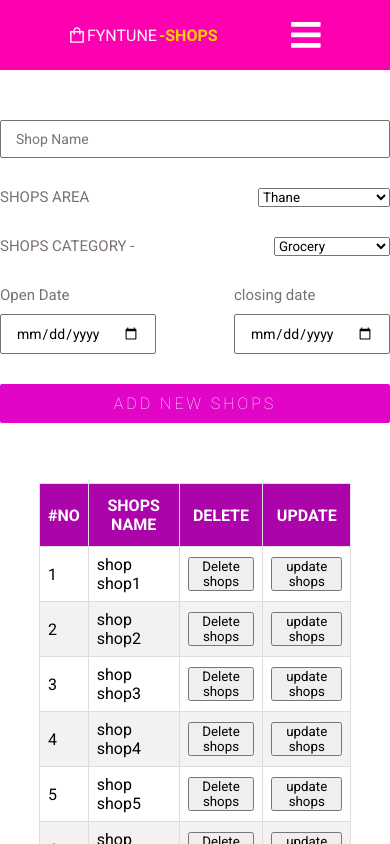
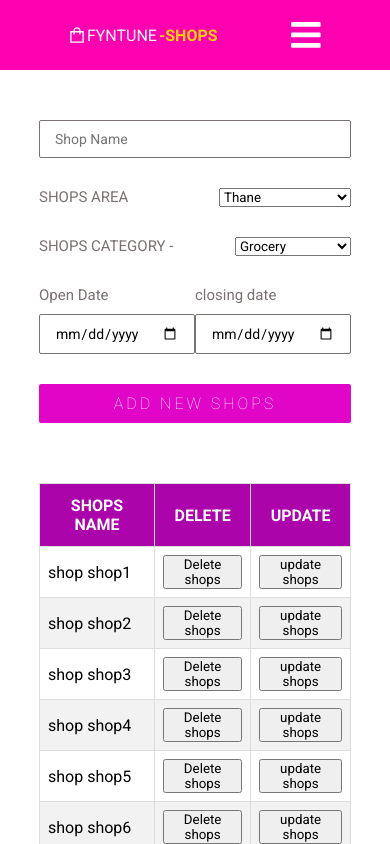
Before and after one commit to Imran-2022/FYNTUNE-SHOPS, a React (Create React App) app: page /add-shops in a window 390 px wide. Shown: the top 844 px of the page. Built offline with nearby package versions, Linux system fonts and the light colour scheme.

Commit message:
add media query

```diff
--- a/src/components/addShops/AddShops.css
+++ b/src/components/addShops/AddShops.css
@@ -199,3 +199,8 @@ body {
     margin-top: 50px;
     margin-bottom: 50px;
 }
+@media (max-width: 600px) {
+    .shopIDlist{
+        display: none;
+    }
+}
--- a/src/components/addShops/AddShops.js
+++ b/src/components/addShops/AddShops.js
@@ -26,7 +26,7 @@ const AddShops = () => {
     });
     return (
         <>
-            <form className="form" onSubmit={handleSubmit(onSubmit)} style={{ display: "flex", gap: "20px" }}>
+            <form className="form" onSubmit={handleSubmit(onSubmit)} style={{ display: "flex", gap: "20px" ,width:"80%",margin:"auto"}}>
                 <input placeholder="Shop Name" {...register("shop_name", { required: true })} autoComplete="off" />
                 {errors.shop_name && <p>This field is required</p>}
                 <input type="hidden" defaultValue={storeLength.length + 1} {...register("shop_id")} autoComplete="off" readOnly />
--- a/src/components/addShops/ShopsList.js
+++ b/src/components/addShops/ShopsList.js
@@ -25,7 +25,7 @@ const ShopsList = () => {
             <table id="customers">
                 <thead>
                     <tr>
-                        <th>#NO</th>
+                        <th className="shopIDlist">#NO</th>
                         <th>SHOPS NAME</th>
                         <th>DELETE</th>
                         <th>UPDATE</th>
@@ -39,7 +39,7 @@ const ShopsList = () => {
 
                             return (
                                 <tr key={idx}>
-                                    <td>{shop_id}</td>
+                                    <td className="shopIDlist">{shop_id}</td>
                                     <td>{shop_name}</td>
                                     <td><button onClick={() => dispatch(shopsD(shop_id))}>Delete shops </button></td>
                                     <td><button onClick={() => shopsUU(shop_id)}>update shops </button></td>
--- a/src/components/home/Home.js
+++ b/src/components/home/Home.js
@@ -46,7 +46,7 @@ const Home = () => {
     return (
         <div style={{ width:"80%",margin:"auto",marginTop:"50px" }}>
             <p style={{ marginBottom:"15px",fontSize: '20px',fontWeight:"bold",color:"rgb(71 57 57 / 71%)"}}>length of the shops {storeLength.length}</p>
-            <div style={{ display: 'flex', gap: "10px",flexWrap:"wrap" }}>
+            <div style={{ display: 'flex', gap: "10px",flexWrap:"wrap" , marginBottom:"20px"}}>
                 <div className="catagories py-5 ms-5">
                     <label for="blood">Choose a Area : &nbsp;</label>
                     <select id="blood" name="bloodlist" onChange={(e) => setCommonFiler({
@@ -87,7 +87,7 @@ const Home = () => {
                     </select>
                 </div>
             </div>
-            <div style={{ display: 'flex', gap: "30px", margin: "50px", flexWrap: "wrap",justifyContent: 'center',alignItems: 'center',minHeight:"50vh"}}>
+            <div className="homeGrid" style={{ display: 'flex', gap: "30px", minWidth:"80%", margin:"auto", flexWrap: "wrap",justifyContent: 'center',alignContent: 'center',minHeight:"70vh"}}>
                 {
                     commonshops && commonshops.map((dt, idx) => {
                         const { shop_name, shop_id, shop_area, shop_category, open, close } = dt
```
